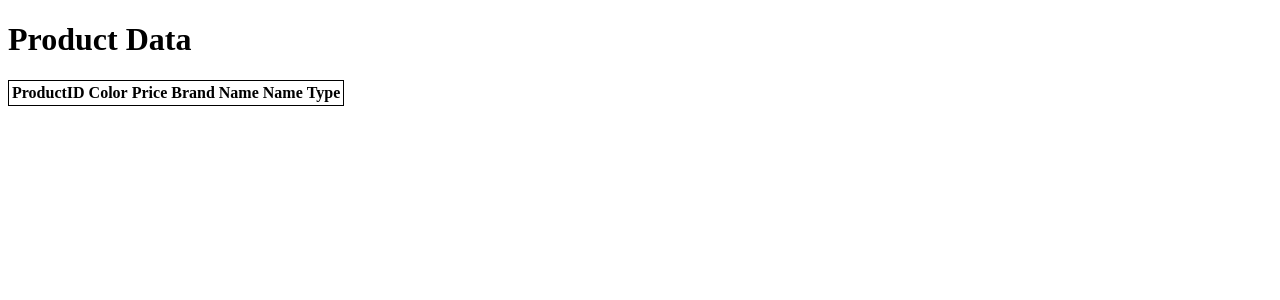
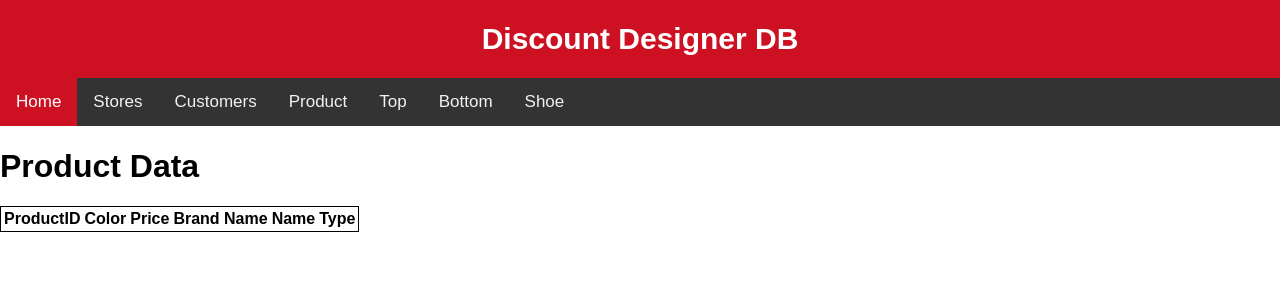
Before and after one commit to minhancao/ClothingStoreDB, a PHP site: page /product.php in a window 1280 px wide. Shown: the top 300 px of the page. Run offline with PHP 8.4, Linux system fonts and the light colour scheme; data that the repository does not hold is empty.

Commit message:
added top bar to product page

```diff
--- a/product.php
+++ b/product.php
@@ -1,6 +1,99 @@
 <!DOCTYPE html>
 <html>
 <body>
+
+<head>
+    <meta name="viewport" content="width=device-width, initial-scale=1">
+    <style>
+        body {
+            margin: 0;
+            font-family: Arial, Helvetica, sans-serif;
+        }
+
+        .header {
+            padding: 2px;
+            text-align: center;
+            background: #ce1023;
+            color: white;
+            font-size: 15px;
+        }
+
+
+        .topnav {
+            position: relative;
+            overflow: hidden;
+            background-color: #333;
+        }
+
+        .topnav a {
+            float: left;
+            color: #f2f2f2;
+            text-align: center;
+            padding: 14px 16px;
+            text-decoration: none;
+            font-size: 17px;
+        }
+
+        .topnav a:hover {
+            background-color: #ddd;
+            color: black;
+        }
+
+        .topnav a.active {
+            background-color: #ce1023;
+            color: white;
+        }
+
+        .topnav-centered a {
+            float: none;
+            position: absolute;
+            top: 50%;
+            left: 50%;
+            transform: translate(-50%, -50%);
+        }
+
+        .topnav-right {
+            float: right;
+        }
+
+        /* Responsive navigation menu (for mobile devices) */
+        @media screen and (max-width: 600px) {
+            .topnav a, .topnav-right {
+                float: none;
+                display: block;
+            }
+
+            .topnav-centered a {
+                position: relative;
+                top: 0;
+                left: 0;
+                transform: none;
+            }
+        }
+    </style>
+</head>
+<body>
+
+<div class="header">
+    <h1>Discount Designer DB</h1>
+</div>
+
+<!-- Top navigation -->
+<div class="topnav">
+
+    <!-- Left-aligned links (default) -->
+    <a href="#home" class="active">Home</a>
+    <a href="https://www.google.com">Stores</a>
+    <a href="#contact">Customers</a>
+    <a href="product.php">Product</a>
+    <a href="#about">Top</a>
+    <a href="#about">Bottom</a>
+    <a href="#about">Shoe</a>
+
+</div>
+
+</div>
+
 
 <title>Product</title>
 <h1>Product Data</h1>
```
